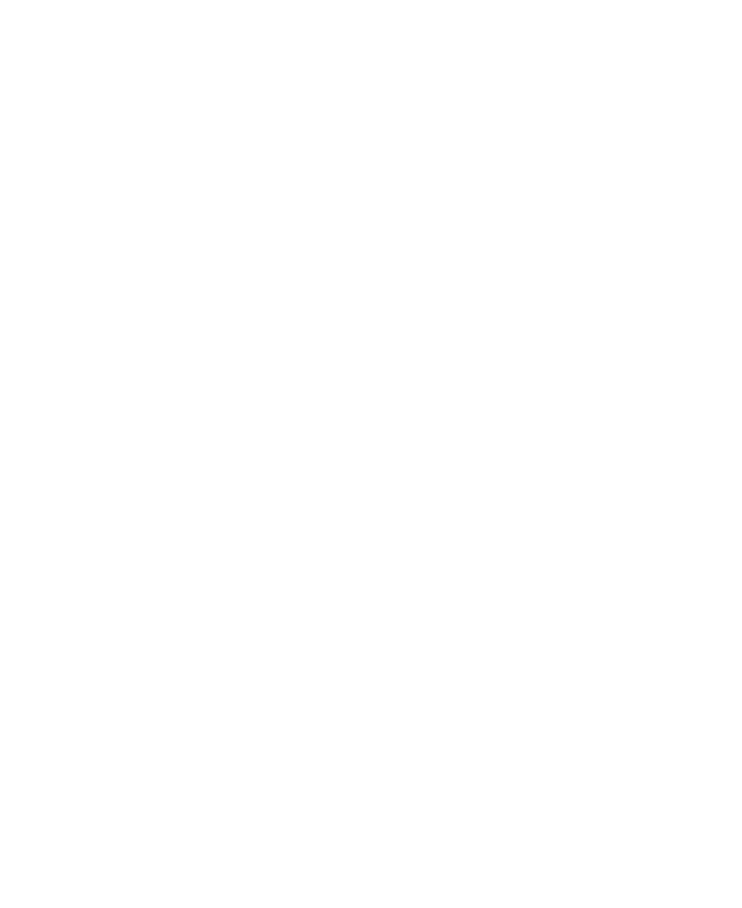
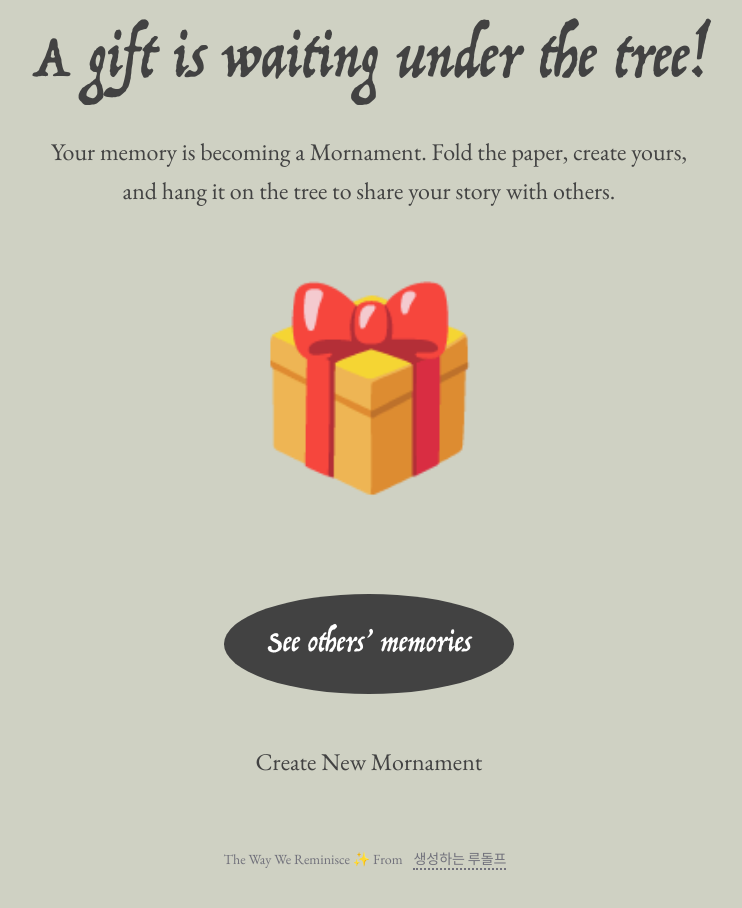
Before and after one commit to ajangeunajang-kaist/christmas, a Next.js app: page /complete in a window 1280 px wide. Before the commit this address had no page. Shown: the part 460-1368 px from the top of the page, without its empty margins (271-1013 px from the left). Before the commit the page ends 800 px from the top, so only its background shows below. Built offline with nearby package versions, Linux system fonts and the light colour scheme.

Commit message:
Fix: 동물농장 연결

```diff
--- /dev/null
+++ b/app/complete/page.tsx
@@ -0,0 +1,75 @@
+"use client";
+
+import { useState, useEffect } from "react";
+import { useRouter } from "next/navigation";
+
+export default function CompletePage() {
+  const [fontLoaded, setFontLoaded] = useState(false);
+  const router = useRouter();
+
+  useEffect(() => {
+    const font = new FontFace(
+      "Trattatello",
+      "url(/font/Trattatello.woff) format('woff')"
+    );
+
+    font.load().then((loadedFont) => {
+      document.fonts.add(loadedFont);
+      setFontLoaded(true);
+    });
+  }, []);
+
+  return (
+    <div className="flex text-[#424242] min-h-screen items-center justify-center bg-[#CFD1C3] overflow-hidden">
+      <main className="flex min-h-screen w-full max-w-3xl flex-col items-center justify-center gap-8 py-16 px-8 text-center">
+        {/* Christmas Tree */}
+        <div className="text-[20vw] select-none animate-bounce">🎄</div>
+
+        {/* Title */}
+        <h1
+          className="text-[clamp(3rem,5vw,4rem)] leading-tight text-[#424242]"
+          style={{ fontFamily: fontLoaded ? "Trattatello, serif" : "serif" }}
+        >
+          A gift is waiting under the tree!
+        </h1>
+
+        {/* Message */}
+        <p className="text-lg lg:text-2xl leading-relaxed font-[family-name:var(--font-eb-garamond)] max-w-2xl">
+          Your memory is becoming a Mornament. Fold the paper, create yours, and
+          hang it on the tree to share your story with others.
+        </p>
+
+        {/* Ornament Animation */}
+        <div className="text-[15vw] select-none animate-pulse">🎁</div>
+
+        {/* Buttons */}
+        <div className="flex flex-col gap-4 mt-8 flex-wrap justify-center">
+          <a
+            href="https://my-3d-zoo.vercel.app"
+            style={{ fontFamily: fontLoaded ? "Trattatello, serif" : "serif" }}
+            className="p-8 text-3xl bg-[#424242] text-white rounded-[100%] hover:text-white transition-all"
+          >
+            See others’ memories
+          </a>
+          <button
+            onClick={() => router.push("/")}
+            className="p-8 text-3xl text-[#424242] rounded-[100%] transition-all text-lg lg:text-2xl leading-relaxed font-[family-name:var(--font-eb-garamond)]"
+          >
+            Create New Mornament
+          </button>
+        </div>
+
+        {/* Footer */}
+        <p className="text-sm text-zinc-500 dark:text-zinc-500 text-center font-[family-name:var(--font-eb-garamond)]">
+          The Way We Reminisce ✨ From{" "}
+          <a
+            href="/team"
+            className="mx-2 leading-loose border-b-2 border-dotted hover:text-[#424242] transition-colors"
+          >
+            생성하는 루돌프
+          </a>
+        </p>
+      </main>
+    </div>
+  );
+}
--- a/app/page.tsx
+++ b/app/page.tsx
@@ -2,12 +2,14 @@
 
 import Image from "next/image";
 import { useState, useEffect } from "react";
+import { useRouter } from "next/navigation";
 
 export default function Home() {
   const [letter, setLetter] = useState("");
   const [imagePreview, setImagePreview] = useState<string | null>(null);
   const [fontLoaded, setFontLoaded] = useState(false);
   const [isAnimating, setIsAnimating] = useState(false);
+  const router = useRouter();
 
   useEffect(() => {
     const font = new FontFace(
@@ -76,11 +78,12 @@
 
       if (data.success) {
         setTimeout(() => {
-          alert("Your story is becoming a Christmas Mornament 🎄");
+          alert("Your story is becoming a Christmas Ornament 🎄");
           setIsAnimating(false);
           setLetter("");
           setImagePreview(null);
-        }, 2000);
+          router.push("/complete"); // 완료 페이지로 이동
+        }, 1000);
       } else {
         alert(`Failed to save: ${data.error}`);
         setIsAnimating(false);
```
